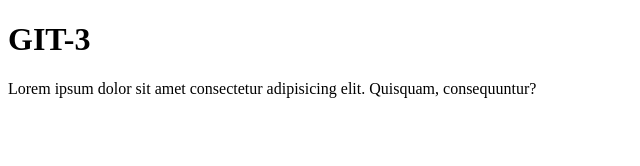
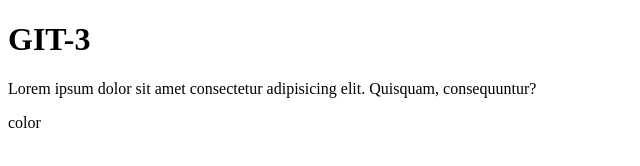
Before and after one commit to guney-61/vscode-deneme, a plain HTML site: page index.html in a window 1280 px wide. Shown: the full height of the page, 0-640 px from the left. Drawn offline with Linux system fonts and the light colour scheme.

Commit message:
lorem10 eklendi

```diff
--- a/index.html
+++ b/index.html
@@ -8,6 +8,7 @@
 <h1>GIT-3</h1>
 <p>Lorem ipsum dolor sit amet consectetur adipisicing elit. Quisquam, consequuntur?</p>
 <body>
+    color
 
 </body>
 </html>
```
